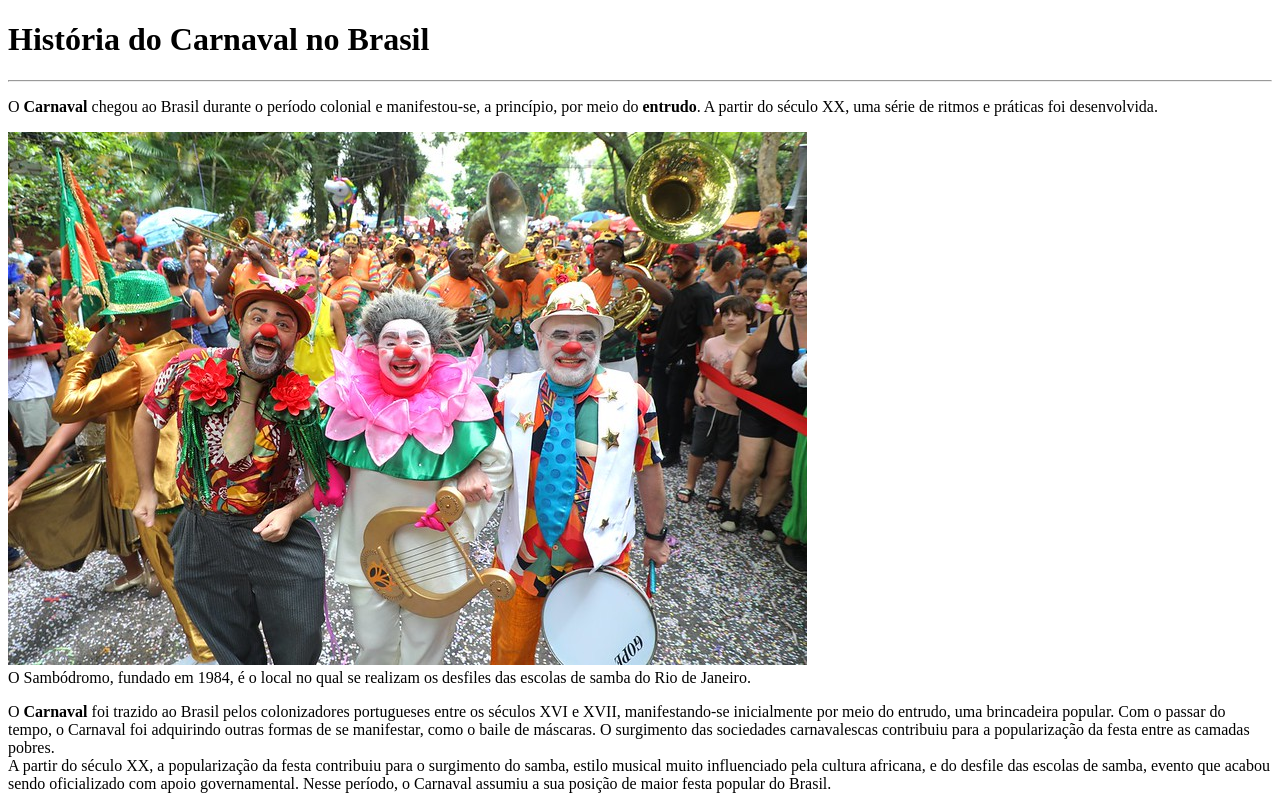
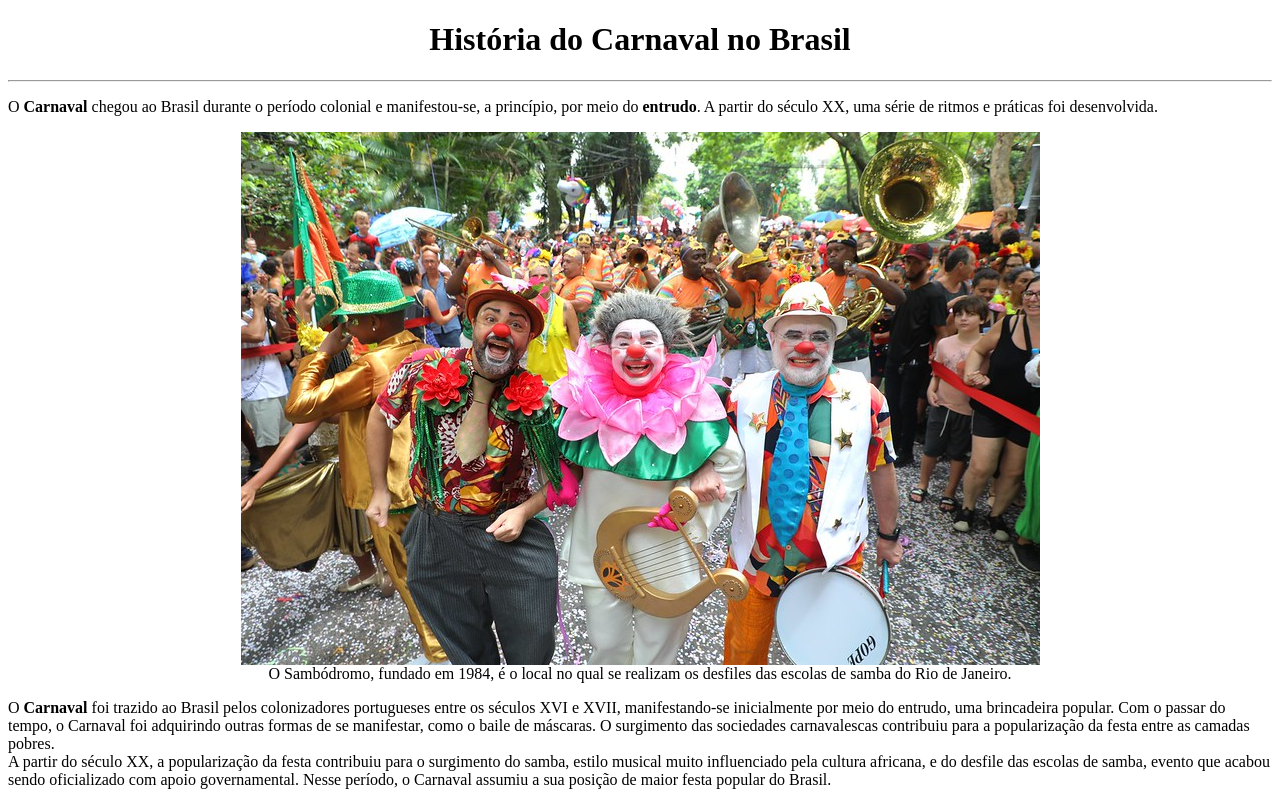
Before and after one commit to Rodrigumelo/primeiro-site, a plain HTML site: page index.html in a window 1280 px wide. Shown: the top 800 px of the page. Drawn offline with Linux system fonts and the light colour scheme.

Commit message:
commit final

```diff
--- /dev/null
+++ b/assets/css/style.css
@@ -0,0 +1,13 @@
+h1{
+    display: flex;
+    flex-direction: column;
+    align-items: center;
+
+}
+
+.container{
+    display: flex;
+    flex-direction: column;
+    align-items: center;
+
+}
--- a/index.html
+++ b/index.html
@@ -4,15 +4,20 @@
     <meta charset="UTF-8">
     <meta name="viewport" content="width=device-width, initial-scale=1.0">
     <title>História do Carnaval no Brasil: origem</title>
+    <link rel="stylesheet" href="./assets/css/style.css">
 </head>
 <body>
-    <h1 id="Voltar">História do Carnaval no Brasil</h1>
-    <hr/>
+     <h1 id="Voltar">História do Carnaval no Brasil</h1><hr/>
+
      <p>O <strong>Carnaval</strong> chegou ao Brasil durante o período colonial e manifestou-se, a princípio, por meio do <strong>entrudo</strong>. A partir do século XX, uma série de ritmos e práticas foi desenvolvida.</p>
+
+        <div class="container">
          <img src="fotos/carnaval.jpg" >
             <figcaption>
                  O Sambódromo, fundado em 1984, é o local no qual se realizam os desfiles das escolas de samba do Rio de Janeiro.
             </figcaption>
+        </div>
+
              <p>O <strong>Carnaval</strong> foi trazido ao Brasil pelos colonizadores portugueses entre os séculos XVI e XVII, manifestando-se inicialmente por meio do entrudo, uma brincadeira popular. Com o passar do tempo, o Carnaval foi adquirindo outras formas de se manifestar, como o baile de máscaras. O surgimento das sociedades carnavalescas contribuiu para a popularização da festa entre as camadas pobres.<br>
               A partir do século XX, a popularização da festa contribuiu para o surgimento do samba, estilo musical muito influenciado pela cultura africana, e do desfile das escolas de samba, evento que acabou sendo oficializado com apoio governamental. Nesse período, o Carnaval assumiu a sua posição de maior festa popular do Brasil.<br>
              </p>
@@ -22,10 +27,13 @@
              </ul>
             <h2 id="Entrudo">Entrudo</h2>
             <small><a href="#Voltar">Voltar</a></small>
+        <div class="container">
             <p>O Carnaval chegou ao Brasil por meio da prática do entrudo, uma brincadeira muito popular em Portugal. Essa prática estabeleceu-se no Brasil, na passagem do século XVI para o XVII, e foi muito popular até o século XIX, desaparecendo do país em meados do século XX, por meio da repressão que se estabeleceu contra essa brincadeira.</p>
             <img src="fotos/entrudo.webp">
             <figcaption>Quadro do século XIX representando a realização do entrudo no Rio de Janeiro.</figcaption>
+        </div>
         <p>O entrudo poderia ser realizado de diversas maneiras, como manifestações de zombarias públicas. A forma mais conhecida era o jogo das molhadelas, realizado alguns dias antes da Quaresma e que consistia em uma brincadeira de molhar ou sujar as pessoas que passavam pela rua. Poderia ser realizado publicamente, mas também poderia ser realizado de maneira privada.</p>
+
     </body>
 
 
```
Lines whose indentation alone changed are shown as unchanged.
